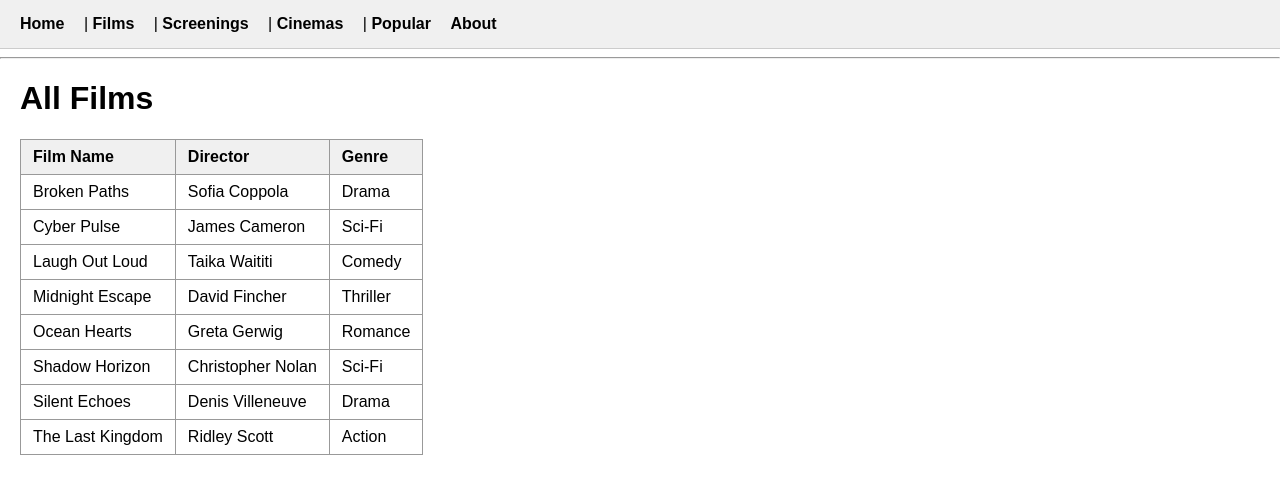
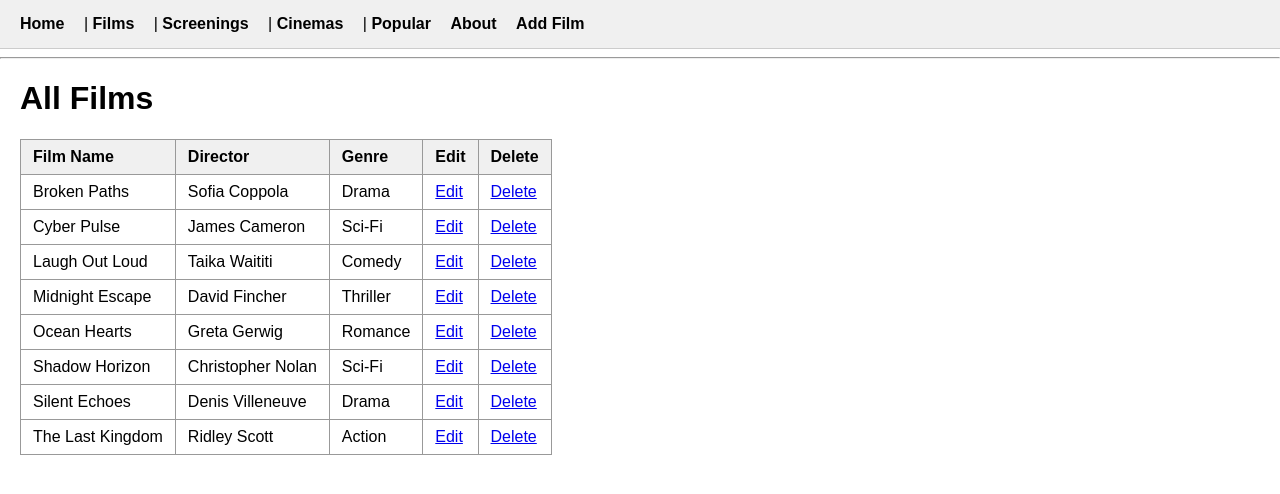
Before and after one commit to MasterChinchou/Filmavault, a Flask app: page /films in a window 1280 px wide. Shown: the top 494 px of the page. Run offline with Flask 3, Linux system fonts and the light colour scheme; data comes from the database, SQL or seed files in the repository.

Commit message:
With FullFilm Crud (create, edit and delete)

```diff
--- a/app.py
+++ b/app.py
@@ -1,4 +1,4 @@
-from flask import Flask, render_template
+from flask import Flask, render_template, request, redirect
 import sqlite3
 app = Flask(__name__)
 def get_connection():
@@ -13,7 +13,7 @@ def home():
 def films():
     conn = get_connection()
     film_list = conn.execute("""
-        SELECT f.film_name, f.genre, d.director_name
+         SELECT f.film_id, f.film_name, f.genre, d.director_name
         FROM Film f
         JOIN Director d ON f.director_id = d.director_id
         ORDER BY f.film_name
@@ -24,7 +24,7 @@ def films():
 def screenings():
     conn = get_connection()
     screening_list = conn.execute("""
-        SELECT f.film_name, c.city, s.session_time
+         SELECT f.film_name, c.city, s.session_time
         FROM Screening s
         JOIN Film f   ON s.film_id = f.film_id
         JOIN Cinema c ON s.cinema_id = c.cinema_id
@@ -58,5 +58,57 @@ def popular():
 @app.route("/about")
 def about():
     return render_template("about.html")
+@app.route("/add_film", methods=["GET", "POST"])
+def add_film():
+    conn = get_connection()
+    if request.method == "POST":
+        film_id = request.form["film_id"]
+        film_name = request.form["film_name"]
+        genre = request.form["genre"]
+        director_id = request.form["director_id"]
+        conn.execute(
+            "INSERT INTO Film (film_id, film_name, genre, director_id) VALUES (?, ?, ?, ?)",
+            (film_id, film_name, genre, director_id)
+        )
+        conn.commit()
+        conn.close()
+        return redirect("/films")
+    directors = conn.execute("SELECT director_id, director_name FROM Director ORDER BY director_name").fetchall()
+    conn.close()
+    return render_template("add_film.html", directors=directors)
+@app.route("/edit_film/<film_id>", methods=["GET", "POST"])
+def edit_film(film_id):
+    conn = get_connection()
+    if request.method == "POST":
+        film_name = request.form["film_name"]
+        genre = request.form["genre"]
+        director_id = request.form["director_id"]
+        conn.execute(
+            "UPDATE Film SET film_name = ?, genre = ?, director_id = ? WHERE film_id = ?",
+            (film_name, genre, director_id, film_id)
+        )
+        conn.commit()
+        conn.close()
+        return redirect("/films")
+    film = conn.execute("SELECT * FROM Film WHERE film_id = ?", (film_id,)).fetchone()
+    directors = conn.execute("SELECT director_id, director_name FROM Director ORDER BY director_name").fetchall()
+    conn.close()
+    return render_template("edit_film.html", film=film, directors=directors)
+@app.route("/delete_film/<film_id>", methods=["GET", "POST"])
+def delete_film(film_id):
+    conn = get_connection()
+    film = conn.execute("SELECT * FROM Film WHERE film_id = ?", (film_id,)).fetchone()
+    if request.method == "POST":
+        try:
+            conn.execute("DELETE FROM Film WHERE film_id = ?", (film_id,))
+            conn.commit()
+            conn.close()
+            return redirect("/films")
+        except sqlite3.IntegrityError:
+            conn.close()
+            return render_template("delete_film.html", film=film,
+                error="This film can't be deleted — it still has screenings linked to it.")
+    conn.close()
+    return render_template("delete_film.html", film=film, error=None)
 if __name__ == "__main__":
     app.run(debug=True)
--- a/templates/films.html
+++ b/templates/films.html
@@ -12,12 +12,16 @@
             <th>Film Name</th>
             <th>Director</th>
             <th>Genre</th>
+            <th>Edit</th>
+            <th>Delete</th>
         </tr>
         {% for film in films %}
         <tr>
             <td>{{ film["film_name"] }}</td>
             <td>{{ film["director_name"] }}</td>
             <td>{{ film["genre"] }}</td>
+            <td><a href="/edit_film/{{ film["film_id"] }}">Edit</a></td>
+         <td><a href="/delete_film/{{ film["film_id"] }}">Delete</a></td>
         </tr>
         {% endfor %}
     </table>
--- a/templates/nav.html
+++ b/templates/nav.html
@@ -5,5 +5,6 @@
     <a href="/cinemas">Cinemas</a> |
     <a href="/popular">Popular</a>
     <a href="/about">About</a>
+    <a href="/add_film">Add Film</a>
 </nav>
 <hr>
```
Also changed, not shown: templates/add_film.html (added, +24 -0 lines), templates/delete_film.html (added, +23 -0 lines), templates/edit_film.html (added, +32 -0 lines).
